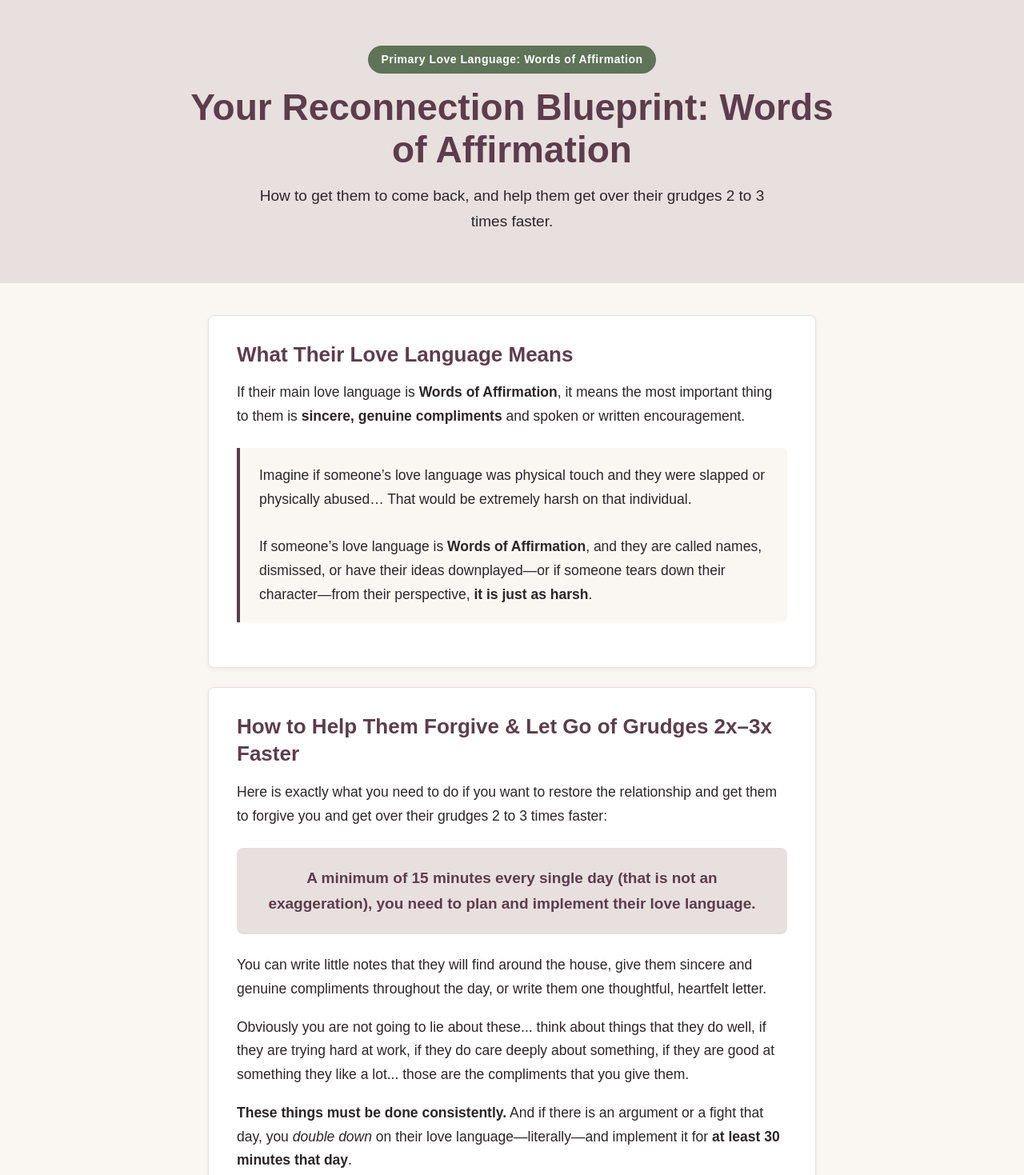
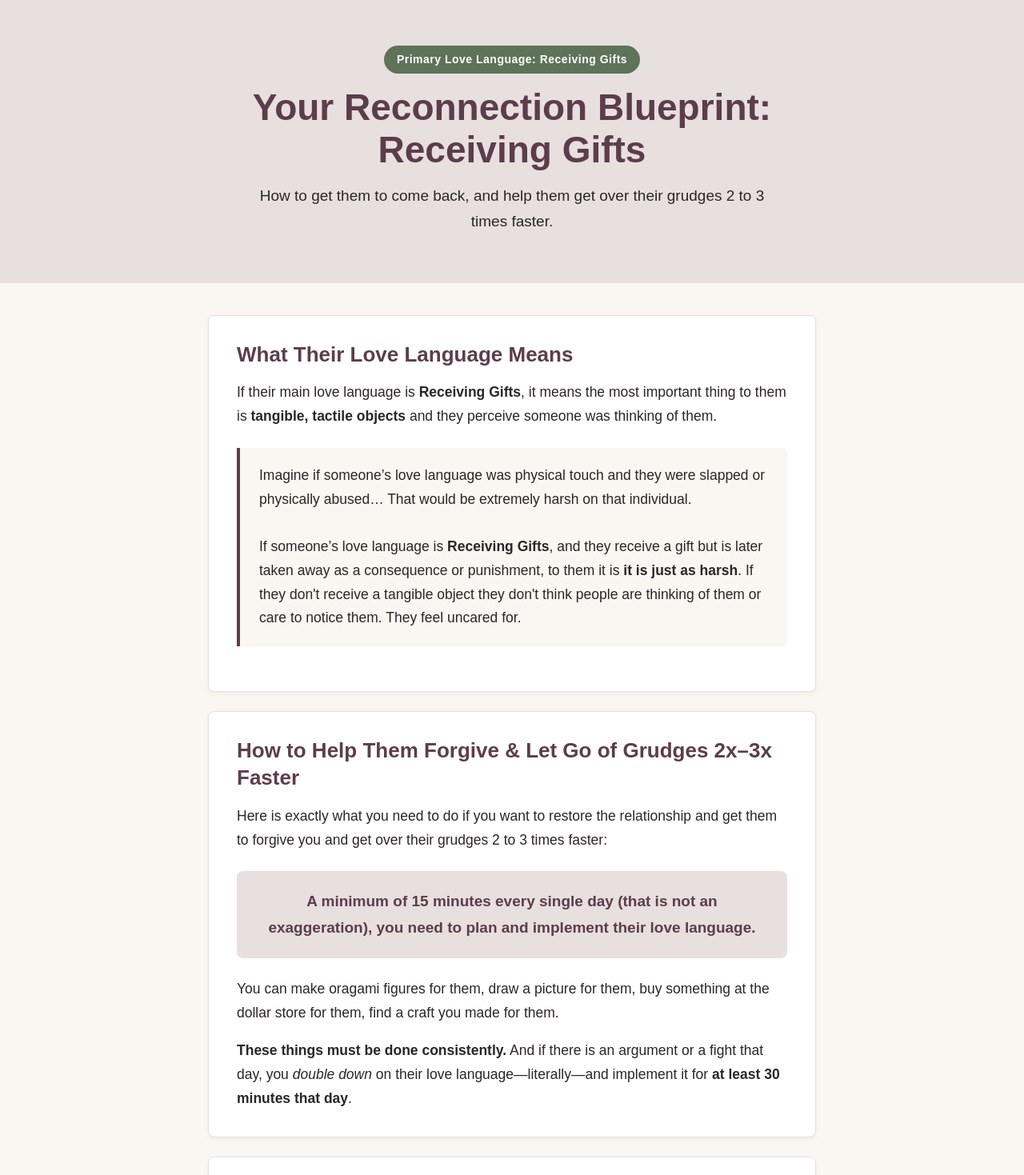
Before and after one commit to support239/restoretheconnection.com, a plain HTML site: page receiving-gifts.html in a window 1280 px wide. Shown: the part 90-1559 px from the top of the page at 80% size. Drawn offline with Linux system fonts and the light colour scheme.

Commit message:
Update receiving-gifts.html

```diff
--- a/receiving-gifts.html
+++ b/receiving-gifts.html
@@ -4,7 +4,7 @@
   <meta charset="UTF-8">
   <meta name="viewport" content="width=device-width, initial-scale=1.0">
   <meta name="robots" content="noindex, nofollow">
-  <title>ReConnect | Words of Affirmation Blueprint</title>
+  <title>ReConnect | Receiving Gifts Blueprint</title>
   <style>
     * {
       box-sizing: border-box;
@@ -230,24 +230,24 @@
   <header>ReConnect</header>
 
   <section class="hero">
-    <div class="hero-badge">Primary Love Language: Words of Affirmation</div>
-    <h1>Your Reconnection Blueprint: Words of Affirmation</h1>
+    <div class="hero-badge">Primary Love Language: Receiving Gifts</div>
+    <h1>Your Reconnection Blueprint: Receiving Gifts</h1>
     <p>How to get them to come back, and help them get over their grudges 2 to 3 times faster.</p>
   </section>
 
   <div class="container">
 
-    <!-- Section 1: What Words of Affirmation Really Means -->
+    <!-- Section 1: What Receiving Gifts Really Means -->
     <div class="content-card">
       <h2>What Their Love Language Means</h2>
       <p>
-        If their main love language is <strong>Words of Affirmation</strong>, it means the most important thing to them is <strong>sincere, genuine compliments</strong> and spoken or written encouragement.
+        If their main love language is <strong>Receiving Gifts</strong>, it means the most important thing to them is <strong>tangible, tactile objects</strong> and they perceive someone was thinking of them.
       </p>
 
       <div class="callout-box">
         Imagine if someone’s love language was physical touch and they were slapped or physically abused… That would be extremely harsh on that individual.
         <br><br>
-        If someone’s love language is <strong>Words of Affirmation</strong>, and they are called names, dismissed, or have their ideas downplayed—or if someone tears down their character—from their perspective, <strong>it is just as harsh</strong>.
+        If someone’s love language is <strong>Receiving Gifts</strong>, and they receive a gift but is later taken away as a consequence or punishment, to them it is <strong>it is just as harsh</strong>. If they don't receive a tangible object they don't think people are thinking of them or care to notice them. They feel uncared for.
       </div>
     </div>
 
@@ -263,10 +263,7 @@
       </div>
 
       <p>
-        You can write little notes that they will find around the house, give them sincere and genuine compliments throughout the day, or write them one thoughtful, heartfelt letter.
-      </p>
-      <p>
-        Obviously you are not going to lie about these... think about things that they do well, if they are trying hard at work, if they do care deeply about something, if they are good at something they like a lot... those are the compliments that you give them.
+        You can make oragami figures for them, draw a picture for them, buy something at the dollar store for them, find a craft you made for them.
       </p>
       <p>
         <strong>These things must be done consistently.</strong> And if there is an argument or a fight that day, you <em>double down</em> on their love language—literally—and implement it for <strong>at least 30 minutes that day</strong>.
```
